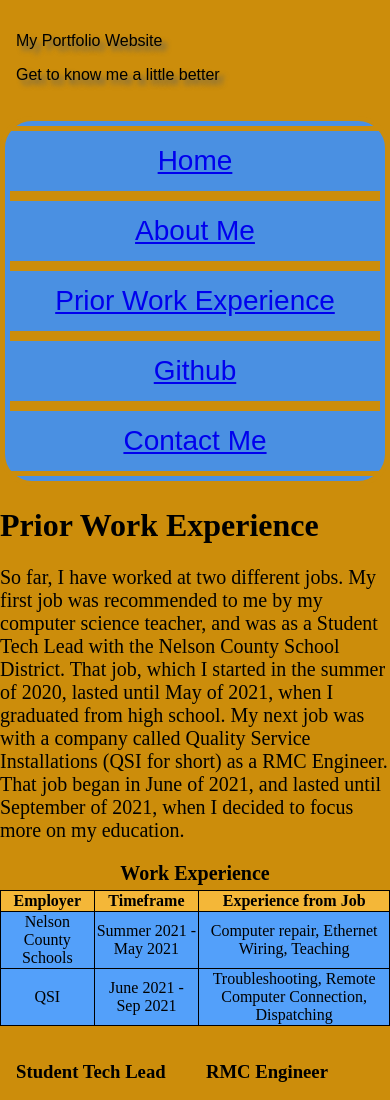
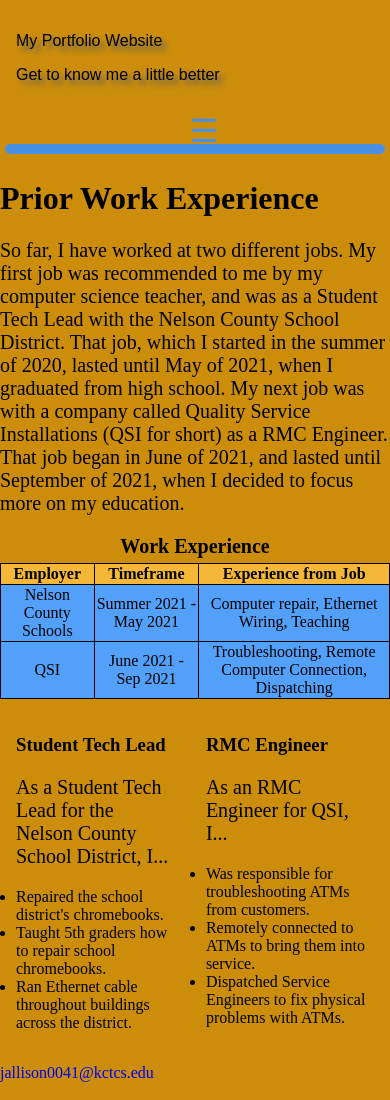
Before and after one commit to JacobAllison215/portfolio, a plain HTML site: page work.html in a window 390 px wide. Shown: the top 1100 px of the page. Drawn offline with Linux system fonts and the light colour scheme; a web font is replaced by a local one.

Commit message:
C10 Your Turn Complete

```diff
--- a/css/styles.css
+++ b/css/styles.css
@@ -58,6 +58,10 @@ main p{
 	padding: 5px;
 	}
 
+	header {
+		padding-bottom: 10%;
+	}
+
 	nav ul {
 	list-style-type: none;
 	text-align: center;
@@ -72,6 +76,33 @@ main p{
 	border-top: 5px solid #CC8D0B;
 	}
 
+	.desktop-nav, #menu-links {
+		display: none;
+	}
+
+	/*Hamburger Menu*/
+	.mobile-nav a {
+		color: #fff;
+		font-family: 'Francois One', sans-serif;
+		text-align: center;
+		font-size: 2em;
+		text-decoration: none;
+		padding: 3%;
+		display: block;
+	}
+
+	.mobile-nav a.menu-icon {
+		display: block;
+		position: absolute;
+		right: 160px;
+		top: 100px;
+		color: #4A90E2;
+	}
+
+	a.menu-icon {
+		transform: rotate(0deg);
+	}
+	/*Main Content*/
 	#techlead, #engineer {
 		float: left;
 		padding: 1em;
@@ -129,9 +160,12 @@ main p{
 	}
 }
 
-
 /* Media Styling for Tablet & Desktop */
 @media screen and (min-width: 769px) {
+	.mobile-nav {
+		display: none;
+	}
+
 	#techlead {
 		float: left;
 		padding: 1em;
--- /dev/null
+++ b/scripts/script.js
@@ -0,0 +1,18 @@
+/*
+Student Name: Jacob Allison
+File Name: script.js
+Date: 04/01/2022
+*/
+
+//Hamburger function
+function hamburger() {
+	var menu = document.getElementById("menu-links");
+	var icon = document.getElementById("menu-icon");
+	if (menu.style.display === "block") {
+		menu.style.display = "none";
+		icon.setAttribute("style", "transform: rotate(0deg)");
+	} else {
+		menu.style.display = "block";
+		icon.setAttribute("style", "transform: rotate(90deg)");
+	}
+}
--- a/work.html
+++ b/work.html
@@ -3,7 +3,7 @@
 <!--
 Student Name: Jacob Allison
 File Name: work.html
-Current Date: 03/25/2022
+Current Date: 04/01/2022
 -->
 <head>
 	<title>Portfolio Template</title>
@@ -13,6 +13,7 @@ Current Date: 03/25/2022
 	<link rel="preconnect" href="https://fonts.googleapis.com">
 	<link rel="preconnect" href="https://fonts.gstatic.com" crossorigin>
 	<link href="https://fonts.googleapis.com/css2?family=Sawarabi+Mincho&display=swap" rel="stylesheet">
+	<script src="scripts/script.js"></script>
 </head>
 
 <body>
@@ -21,7 +22,22 @@ Current Date: 03/25/2022
   <p>Get to know me a little better</p>
 </header>
 
-<nav>
+<!--Mobile Navigation Element-->
+<nav class="mobile-nav">
+	<div id="menu-links">
+		<a href="index.html">Home</a>
+		<a href="about.html">About Me</a>
+		<a href="work.html">Prior Work Experience</a>
+		<a href="https://github.com/JacobAllison215?tab=repositories">Github</a>
+		<a href="contact.html">Contact Me</a>
+	</div>
+	<a class="menu-icon" onclick="hamburger()">
+		<div id="menu-icon">&#9776;</div>
+	</a>
+</nav>
+
+<!--Desktop Navigation Element-->
+<nav class="desktop-nav">
 	<ul>
 		<li><a href="index.html">Home</a></li>
 		<li><a href="about.html">About Me</a></li>
```
Also changed, not shown: about.html (+18 -2 lines), contact.html (+18 -2 lines), index.html (+18 -2 lines), template.html (+18 -2 lines).
